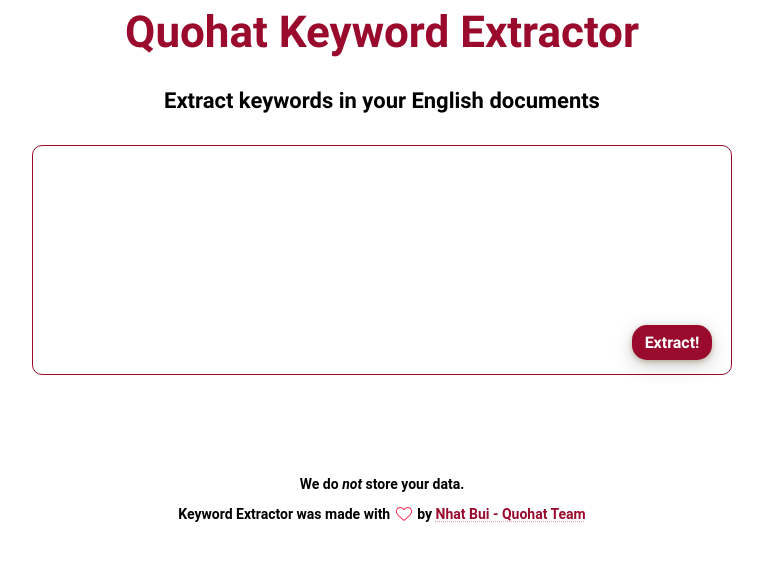
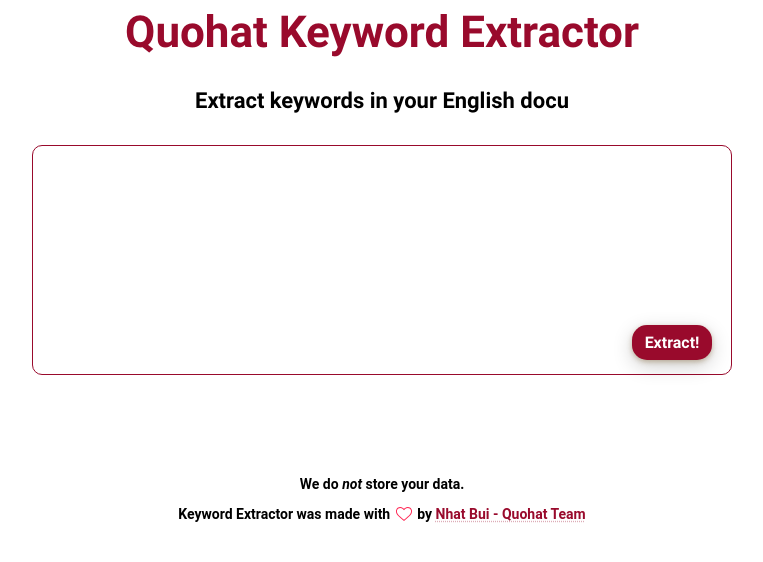
Before and after one commit to nhatminhbui/en-keyword-extractor, a plain HTML site: page index.html in a window 1280 px wide. Shown: the whole page, without its empty margins (258-1021 px from the left). Drawn offline with Linux system fonts and the light colour scheme; a web font is replaced by a local one.

Commit message:
Update index.html

```diff
--- a/index.html
+++ b/index.html
@@ -11,7 +11,7 @@
     <body>
         <div class="content" align="center" valign="middle">
             <h1>Quohat Keyword Extractor</h1>
-            <h4>Extract keywords in your English documents</h4>
+            <h4>Extract keywords in your English docu</h4>
         </div>
 
         <center>
```
